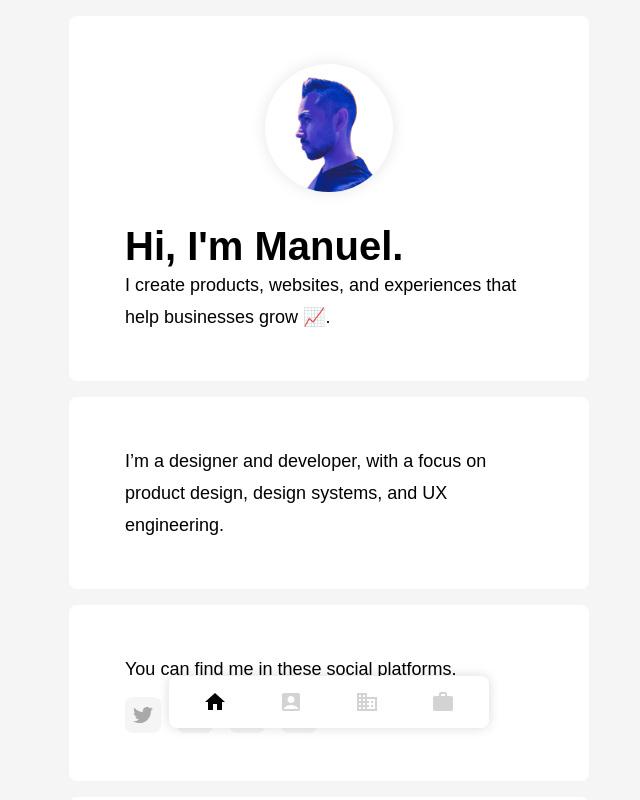
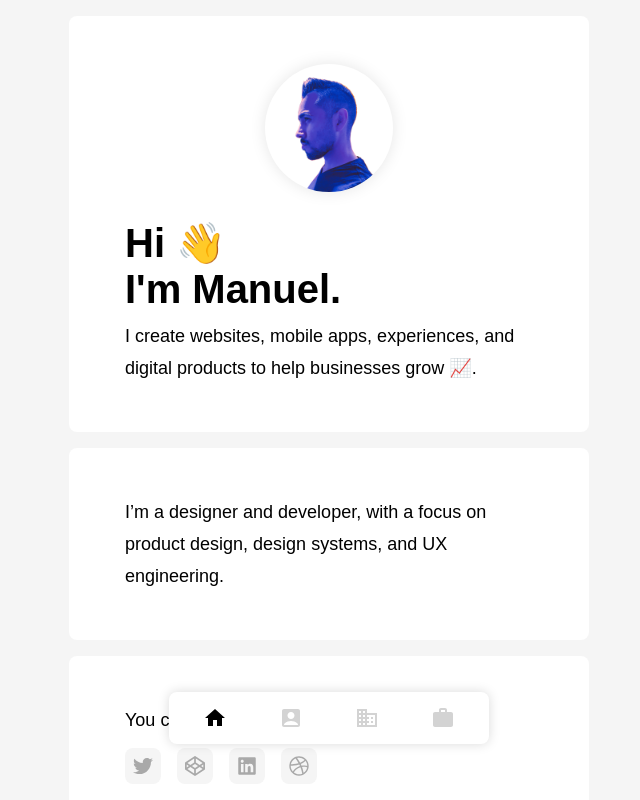
Before and after one commit to mgcesp/mc-folio, a React (Create React App) app: page / in a window 1280 px wide. Shown: the top 800 px of the page, without its empty margins (311-951 px from the left). Built offline with nearby package versions, Linux system fonts and the light colour scheme.

Commit message:
tabbar fix

```diff
--- a/public/index.html
+++ b/public/index.html
@@ -5,14 +5,6 @@
     <meta charset="utf-8" />
     <meta name="viewport" content="width=device-width, initial-scale=1" />
     <meta name="description" content="Manuel Cespedes Portfolio" />
-    <link href="https://fonts.googleapis.com/css2?family=Open+Sans:wght@300;400;500;600;700;800&display=swap"
-        rel="stylesheet" />
-    <style>
-        * {
-            font-family: "Open Sans", sans-serif;
-            margin: 0;
-        }
-    </style>
     <title>Manuel Cespedes</title>
 </head>
 
--- a/src/App.js
+++ b/src/App.js
@@ -9,11 +9,13 @@ import Work from "./pages/Work/Work";
 import Corp from "./pages/Corp/Corp";
 
 import "./App.scss"
+import Tabbar from "./components/Tabbar/Tabbar";
 
 const Layout = () => {
     return (
         <div className="app">
             <Outlet />
+            <Tabbar />
         </div>
     )
 }
--- a/src/App.scss
+++ b/src/App.scss
@@ -1,8 +1,8 @@
 * {
     margin: 0;
     padding: 0;
+    box-sizing: border-box;
     font-family: 'Avenir', sans-serif;
-    box-sizing: border-box;
 
     a {
         color: #000;
@@ -11,11 +11,9 @@
 }
 
 .app {
-    height: 100vh;
+    height: 100%;
     min-height: 520px;
+    width: 100%;
     min-width: 375px;
-    display: flex;
-    flex-direction: column;
-    justify-content: space-between;
     position: relative;
 }
--- a/src/components/Tabbar/Tabbar.scss
+++ b/src/components/Tabbar/Tabbar.scss
@@ -1,6 +1,6 @@
 .tabbar {
     position: sticky;
-    bottom: 64px;
+    bottom: 56px;
     margin: 0 auto;
     width: 100%;
     max-width: 320px;
--- a/src/pages/About/About.jsx
+++ b/src/pages/About/About.jsx
@@ -36,7 +36,6 @@ const About = () => {
                     </p>
                 </div>
             </div>
-            <Tabbar />
         </div>
     )
 }
--- a/src/pages/Corp/Corp.jsx
+++ b/src/pages/Corp/Corp.jsx
@@ -52,7 +52,6 @@ const Corp = () => {
                     <p>I helped ship features relating to fundraising, sales processes, onboarding, time management, account management, internal operations and marketing.</p>
                     <p>I elevated the visual language of their products and introduced design system thinking.</p>
                 </div>
-                <Tabbar />
             </div>
         </div >
     )
--- a/src/pages/Home/Home.jsx
+++ b/src/pages/Home/Home.jsx
@@ -20,8 +20,8 @@ const Home = () => {
                     <div className="avatar">
                         <img src="img/mc-avatar-left.png" alt="" />
                     </div>
-                    <h1>Hi, I'm Manuel.</h1>
-                    <p>I create products, websites, and experiences that help businesses grow 📈.</p>
+                    <h1>Hi 👋 <br />I'm Manuel.</h1>
+                    <p>I create websites, mobile apps, experiences, and digital products to help businesses grow 📈.</p>
                 </div>
                 <div className="page">
                     <p>I’m a designer and developer, with a focus on product design, design systems, and UX engineering.</p>
@@ -86,7 +86,6 @@ const Home = () => {
                 <div className="page">
                     <p>I have experience working on web, mobile, branding, interaction design, visual design, and UX / UI design.</p>
                 </div>
-                <Tabbar />
             </div>
         </div>
     )
--- a/src/pages/Home/Home.scss
+++ b/src/pages/Home/Home.scss
@@ -10,7 +10,7 @@
     width: 100%;
     height: 100%;
     background: #f5f5f5;
-    padding: 16px 0 16px;
+    padding: 16px;
     display: flex;
     flex-direction: column;
     gap: 16px;
@@ -62,7 +62,7 @@
     width: 100%;
     max-width: 520px;
     background: #fff;
-    padding: 40px 36px;
+    padding: 40px 32px;
     margin: 0 auto;
     border-radius: 8px;
 
@@ -88,6 +88,7 @@
     h1 {
         font-size: 40px;
         font-weight: bold;
+        margin-bottom: 8px;
     }
 
     h3 {
@@ -116,7 +117,7 @@
         margin: 0 auto;
         border-radius: 50%;
         background: #FFF;
-        margin-bottom: 32px;
+        margin-bottom: 28px;
         overflow: hidden;
         box-shadow: 0 0 16px 0 rgba(0, 0, 0, 0.10);
 
--- a/src/pages/Work/Work.jsx
+++ b/src/pages/Work/Work.jsx
@@ -44,7 +44,6 @@ const Work = () => {
                     </div>
                     <p>An e-commerce product that aims to improve the experiences around buying, gifting, and collecting football kits.</p>
                 </div>
-                <Tabbar />
             </div>
         </div>
     )
```
